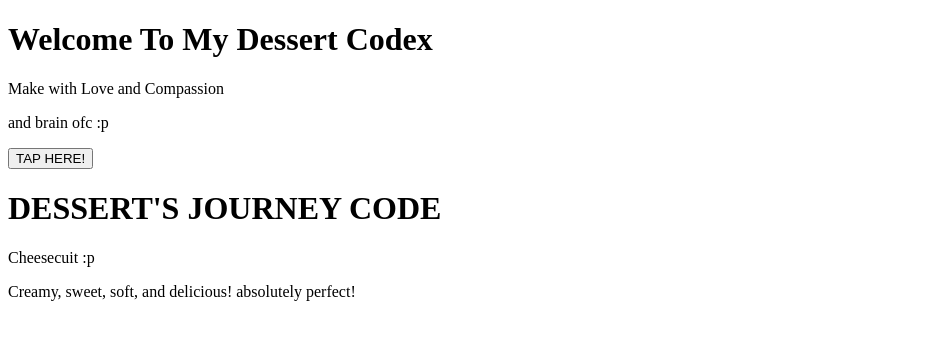
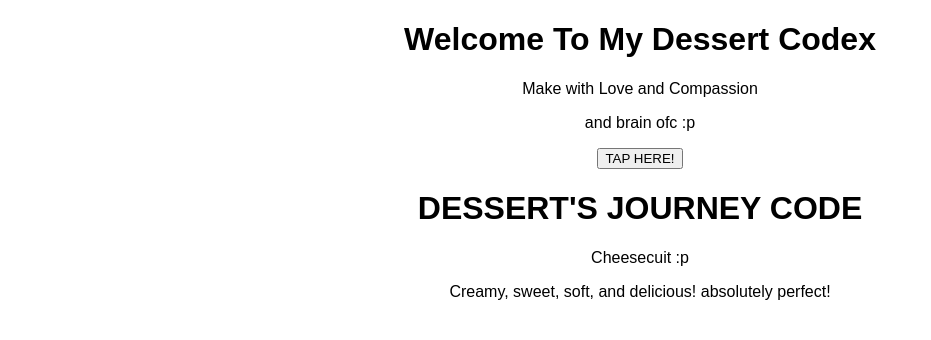
Before and after one commit to chillophylus/My-Dessert-Codex, a plain HTML site: page index.html in a window 1280 px wide. Shown: the whole page, without its empty margins (0-931 px from the left). Drawn offline with Linux system fonts and the light colour scheme.

Commit message:
Update style.css

```diff
--- a/style.css
+++ b/style.css
@@ -1,4 +1,3 @@
-body [
-font-family: sans-serif;
+body {font-family: sans-serif;
 text-align: center;
-baground-color: soft-pink;]
+baground-color: soft-pink;}
```
